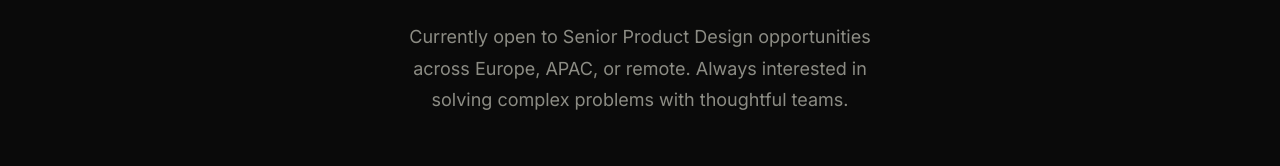
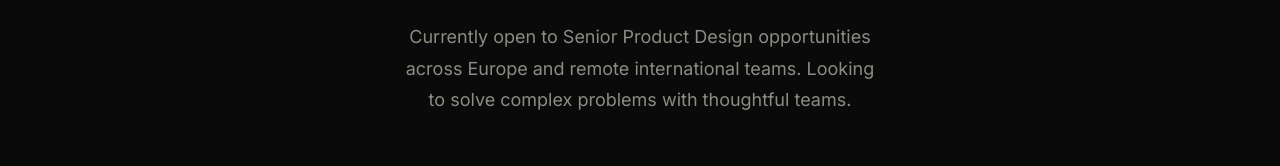
Before and after one commit to leonardo-budi/leonardo-budi.github.io, a plain HTML site: page index.html in a window 1280 px wide. Shown: the part 6802-6968 px from the top of the page. Drawn offline with Linux system fonts and the light colour scheme; a web font is replaced by a local one.

Commit message:
Update "Let's Talk" section

```diff
--- a/index.html
+++ b/index.html
@@ -1270,7 +1270,7 @@
     <span class="t-light">open to great</span>
     <span class="t-bold">opportunities.</span>
   </h2>
-  <p class="contact-sub reveal">Currently open to Senior Product Design opportunities across Europe, APAC, or remote. Always interested in solving complex problems with thoughtful teams.</p>
+  <p class="contact-sub reveal">Currently open to Senior Product Design opportunities across Europe and remote international teams. Looking to solve complex problems with thoughtful teams.</p>
   <div class="reveal" style="display:inline-block;">
     <span class="contact-email-wrap">
       <a href="mailto:hello.leonardobudi@gmail.com" class="contact-email" id="emailLink">
```
